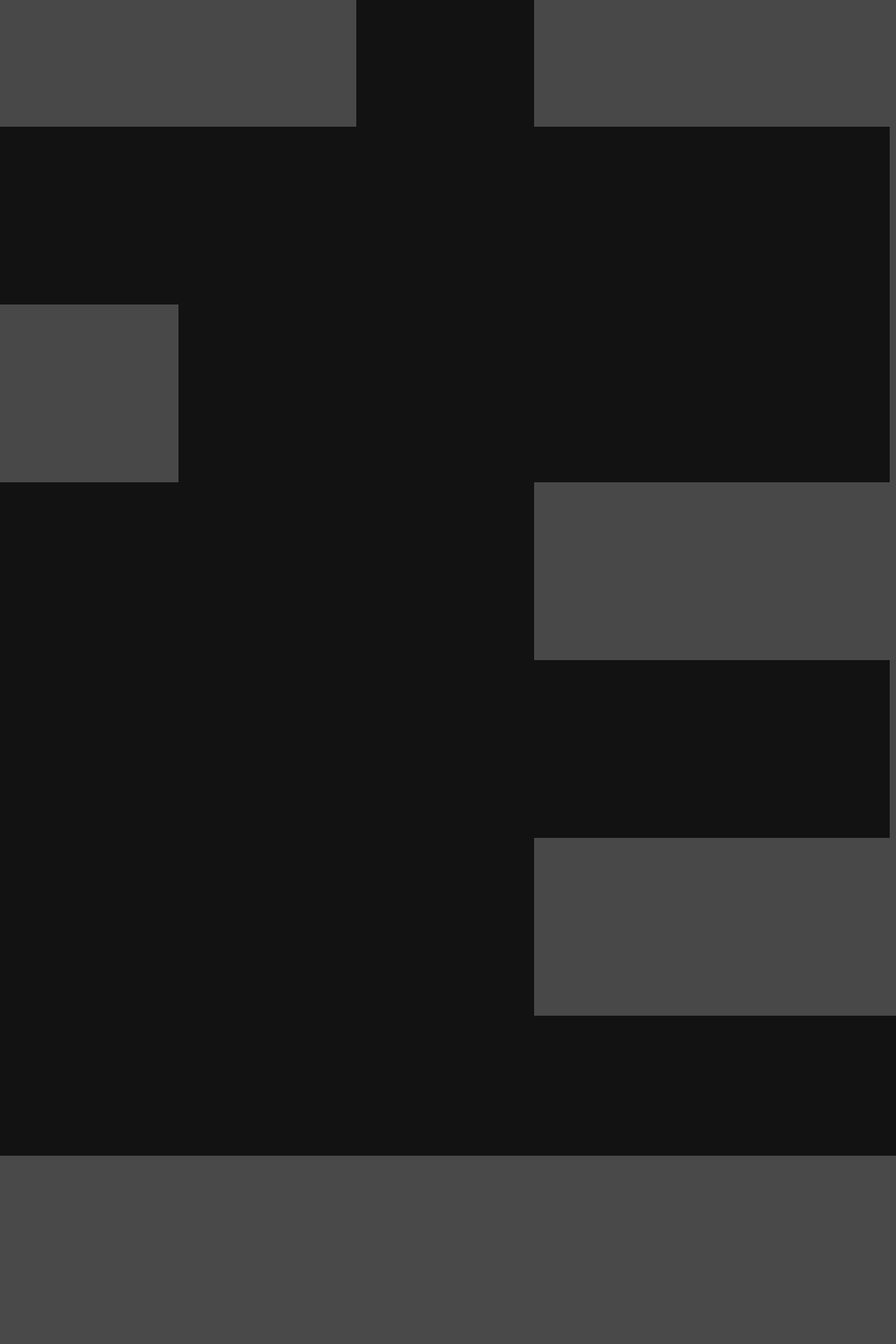
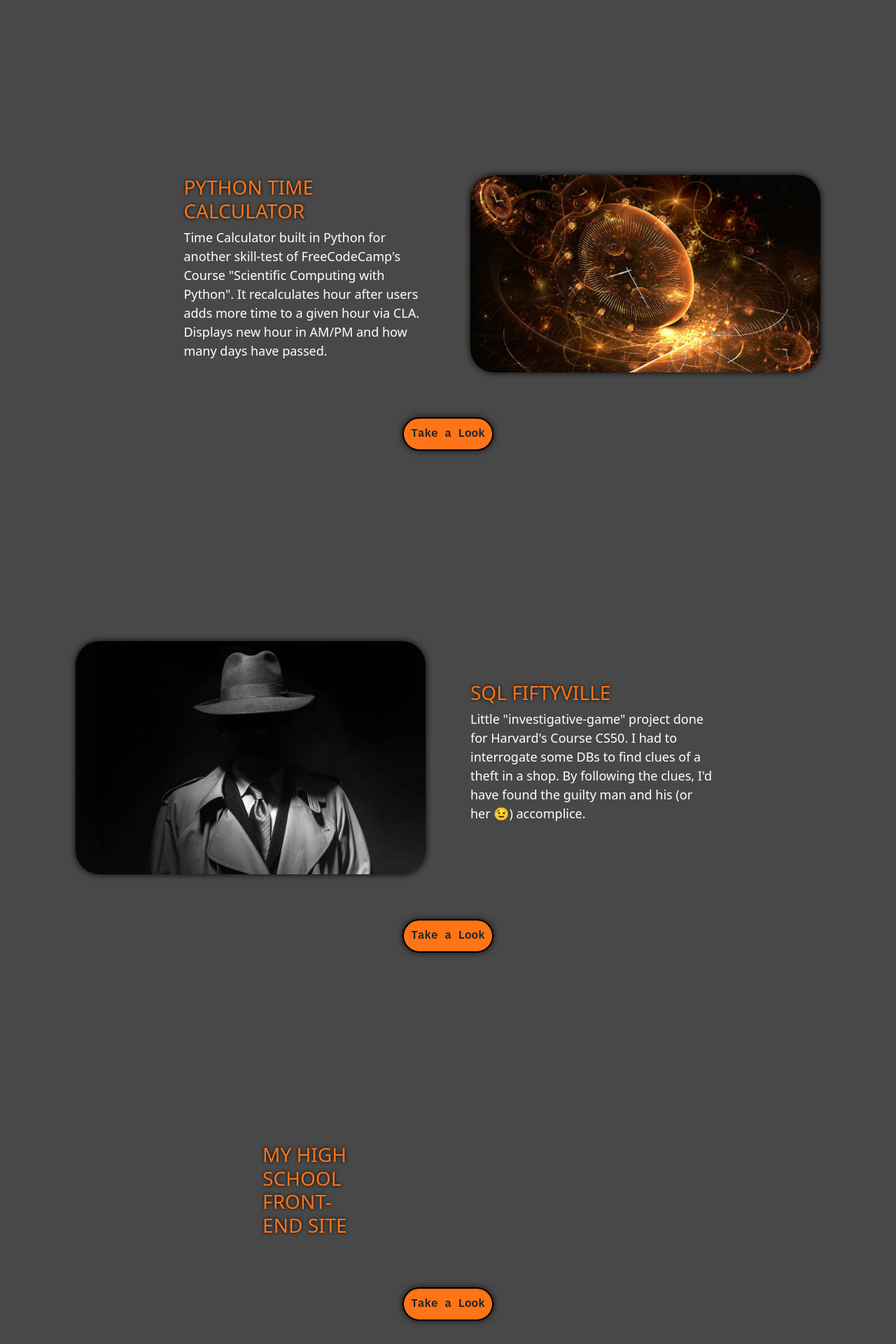
Before and after one commit to Rhokthar/CS50-Final-Project, a Flask app: page /projects in a window 1280 px wide. Shown: the part 2360-4280 px from the top of the page at 70% size. Before the commit the page ends 4011 px from the top, so only its background shows below. Run offline with Flask 2, Linux system fonts and the light colour scheme; some libraries are stand-ins or nearby versions.

Commit message:
TODO: SKILLS Responsive; PROJECTS add 2

```diff
--- a/project/templates/projects.html
+++ b/project/templates/projects.html
@@ -132,6 +132,40 @@
 
         <button class="btn">Take a Look</button>
 
+        <!-- START PROJECTS__WRAPPER #6 -->
+        <div class="projects__wrapper end-justify">
+            <!-- START PROJECT_TEXT -->
+            <div class="text__wrapper">
+                <div class="project_text">
+                    <h3 class="diff_color">MY HIGH SCHOOL FRONT-END SITE</h3>
+                </div> <!-- END PROJECT_TEXT-->
+            </div>
+            <!-- START PROJECT IMG -->
+            <div class="img__wrapper start-justify">
+                <div class="project_img">
+
+                </div> <!-- END PROJECT_IMG -->
+            </div>
+        </div> <!-- END PROJECT__WRAPPER #6 -->
+
+        <button class="btn">Take a Look</button>
+
+        <!-- START PROJECTS__WRAPPER #7 -->
+        <div class="projects__wrapper reverse-direction">
+            <!-- START PROJECT_TEXT -->
+            <div class="text__wrapper">
+                <div class="project_text">
+                    <h3 class="diff_color">MY PORTFOLIO WEBSITE</h3>
+                </div> <!-- END PROJECT_TEXT-->
+            </div>
+            <!-- START PROJECT IMG -->
+            <div class="img__wrapper end-justify">
+                <div class="project_img">
+
+                </div> <!-- END PROJECT_IMG -->
+            </div>
+        </div> <!-- END PROJECT__WRAPPER #6 -->
+
 
     </div> <!-- END SECTION_CONTAINER PROJECT -->
 </section> <!-- END SECTION -->
```
